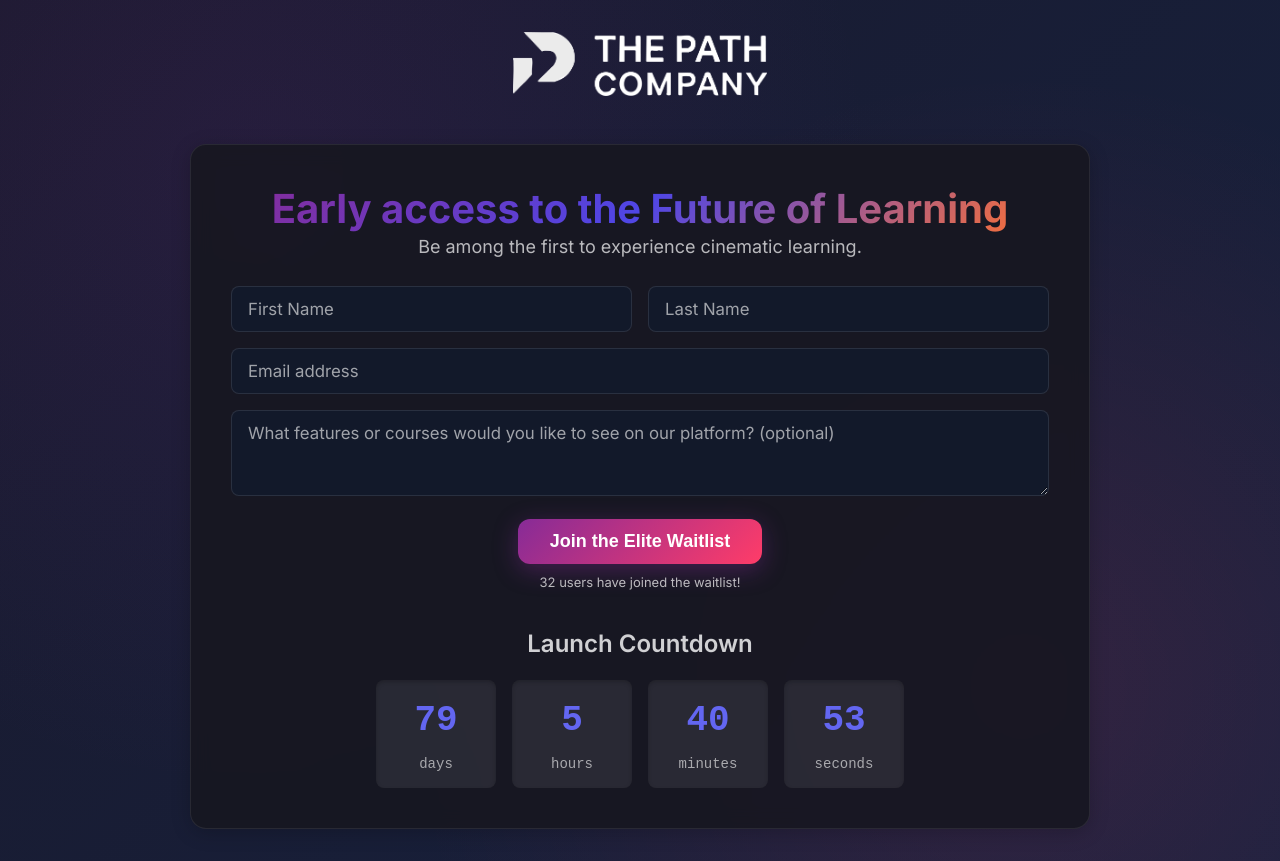
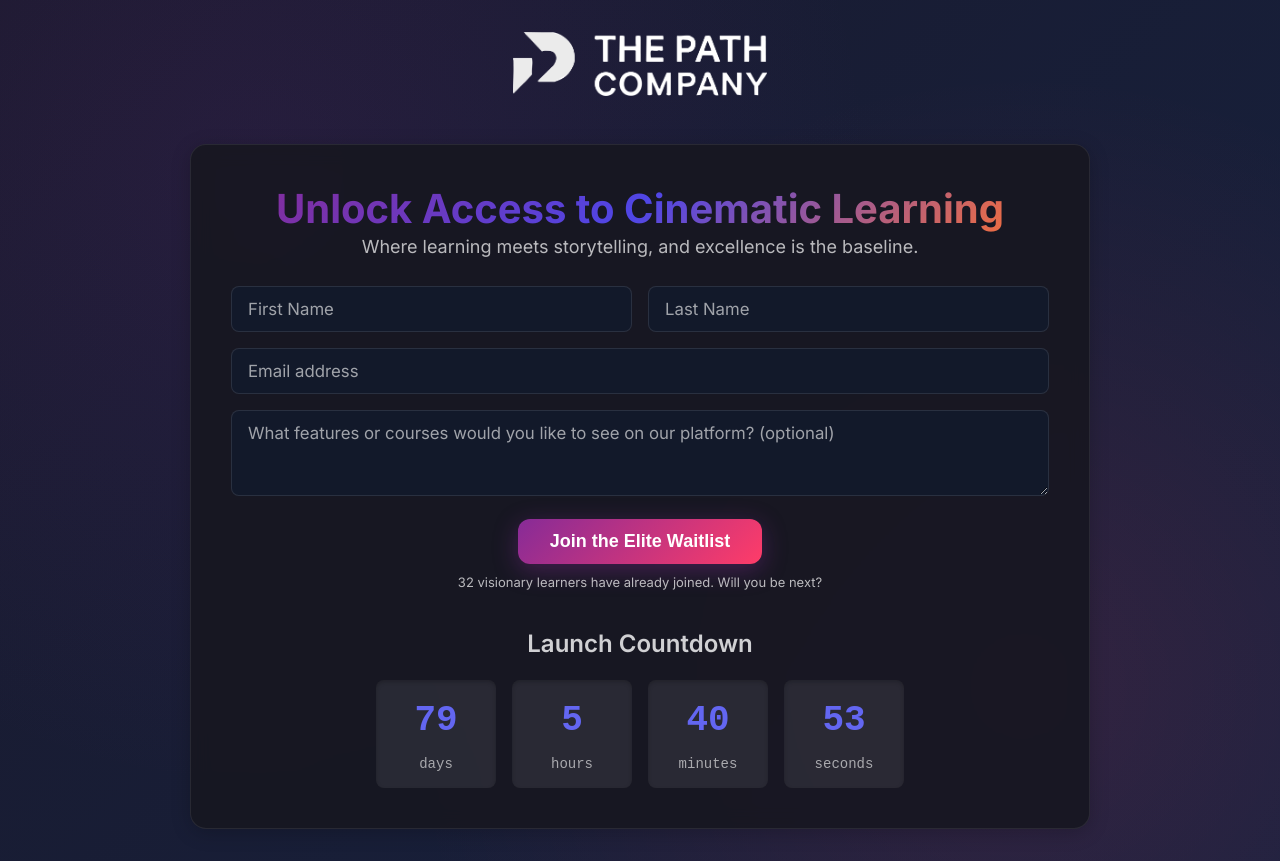
Before and after one commit to amrsabra/thepathcompany, a Next.js app: page / in a window 1280 px wide. Built offline with nearby package versions, Linux system fonts and the light colour scheme; no server answers; the database is empty.

Commit message:
content change waitlist

```diff
--- a/app/page.jsx
+++ b/app/page.jsx
@@ -146,11 +146,11 @@ export default function WaitlistPage() {
         className="content-card"
       >
         <div className="waitlist-header">
-          <h2 className="gradient-text header-desktop">Early access to the Future of Learning</h2>
-          <h2 className="gradient-text header-mobile">Early access to the<br />Future of Learning</h2>
+          <h2 className="gradient-text header-desktop">Unlock Access to Cinematic Learning</h2>
+          <h2 className="gradient-text header-mobile">Unlcok Access to<br />Cinematic Learning</h2>
           {!submitted && (
           <p>
-            Be among the first to experience cinematic learning.
+            Where learning meets storytelling, and excellence is the baseline.
           </p>
           )}
           {submitted && (
@@ -227,7 +227,7 @@ export default function WaitlistPage() {
                 Join the Elite Waitlist
               </motion.button>
               <div className="waitlist-count mt-2 text-xs text-gray-400">
-              {waitlistCount} users have joined the waitlist!
+              {waitlistCount} visionary learners have already joined. Will you be next?
               </div>
             </div>
           </form>
```
